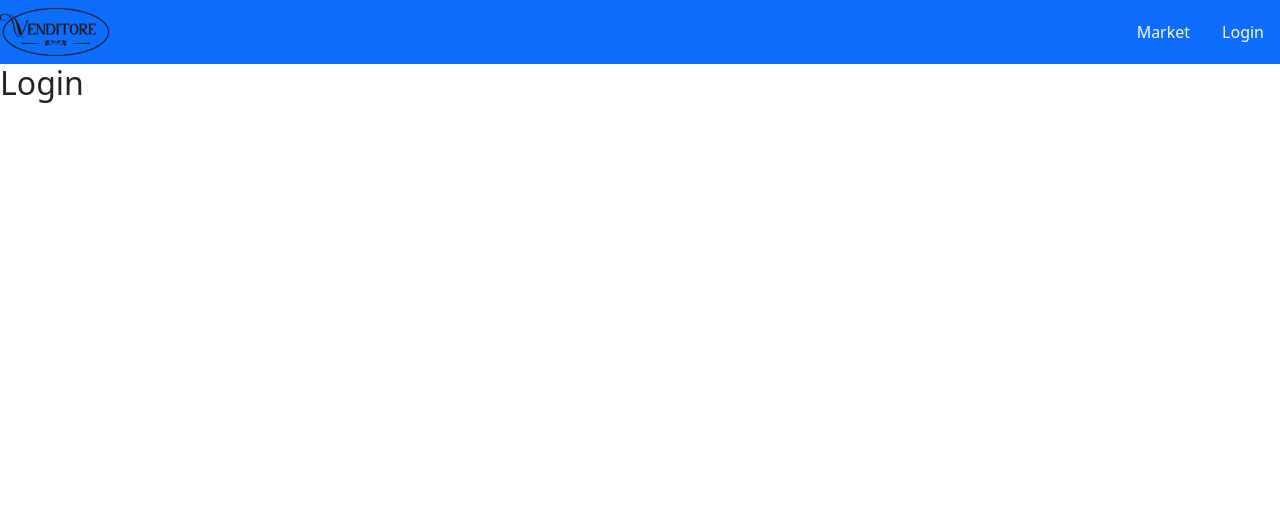
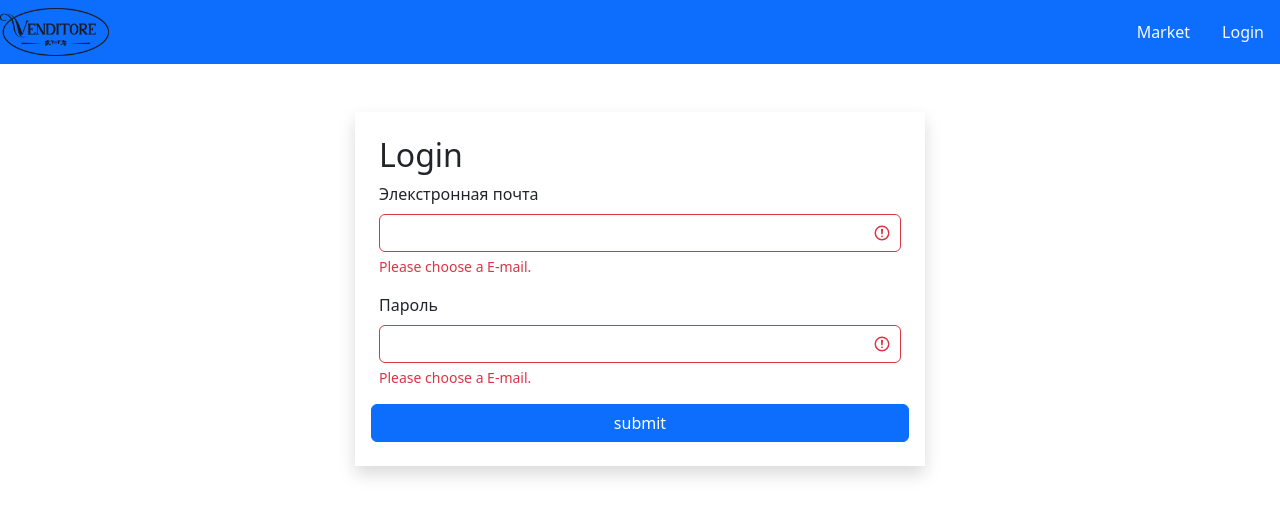
Before and after one commit to AlexIvanov1809/vs, a React (Create React App) app: page /login in a window 1280 px wide. Shown: the top 516 px of the page. Built offline with nearby package versions, Linux system fonts and the light colour scheme.

Commit message:
Added login and filter

```diff
--- /dev/null
+++ b/src/app/components/common/form/textForm.jsx
@@ -0,0 +1,37 @@
+import React from "react";
+import PropTypes from "prop-types";
+
+const TextForm = ({ label, name, type, onChange }) => {
+  return (
+    <div className="md-4">
+      <label htmlFor={name} className="form-label">
+        {label}
+      </label>
+      <div className="input-group has-validation">
+        <input
+          type={type}
+          name={name}
+          className="form-control is-invalid"
+          id={name}
+          onChange={onChange}
+        />
+        <div id="validationServerUsernameFeedback" className="invalid-feedback">
+          Please choose a E-mail.
+        </div>
+      </div>
+    </div>
+  );
+};
+TextForm.defaultProps = {
+  type: "text"
+};
+TextForm.propTypes = {
+  label: PropTypes.string,
+  type: PropTypes.string,
+  name: PropTypes.string,
+  // value: PropTypes.string,
+  // error: PropTypes.string,
+  onChange: PropTypes.func
+};
+
+export default TextForm;
--- a/src/app/components/common/groupList.jsx
+++ b/src/app/components/common/groupList.jsx
@@ -1,9 +1,14 @@
 import React from "react";
 import PropTypes from "prop-types";
 
-const GroupList = ({ countries, selectedCountry, onSelectCountry }) => {
-  const onChange = (e) => {
-    onSelectCountry(e.target.value);
+const GroupList = ({ groupItems, selectedCountry, onSelectCountry, name }) => {
+  const filtredItems = groupItems
+    .filter((item, index) => groupItems.indexOf(item) === index)
+    .filter(Boolean)
+    .sort();
+
+  const onChange = ({ target }) => {
+    onSelectCountry(target.value, target.name);
   };
   let index = 0;
   return (
@@ -11,10 +16,11 @@ const GroupList = ({ countries, selectedCountry, onSelectCountry }) => {
       className="form-select w-75 mx-auto mt-2"
       aria-label="Default select example"
       value={selectedCountry}
+      name={name}
       onChange={onChange}
     >
-      <option value="">choose country</option>
-      {countries.map((item) => (
+      <option value="">Choose</option>
+      {filtredItems.map((item) => (
         <option key={index++} value={item}>
           {item}
         </option>
@@ -40,6 +46,9 @@ const GroupList = ({ countries, selectedCountry, onSelectCountry }) => {
 };
 
 GroupList.propTypes = {
-  countries: PropTypes.array.isRequired
+  groupItems: PropTypes.array.isRequired,
+  selectedCountry: PropTypes.string.isRequired,
+  onSelectCountry: PropTypes.func.isRequired,
+  name: PropTypes.string.isRequired
 };
 export default GroupList;
--- /dev/null
+++ b/src/app/components/ui/loginForm.jsx
@@ -0,0 +1,39 @@
+import React, { useState } from "react";
+import TextForm from "../common/form/textForm";
+
+const LoginForm = () => {
+  const [data, setData] = useState({ email: "", password: "" });
+
+  // const validatorConfig = {
+  //   email: {
+  //     isRequared: { message: "Необходимо укахать ваш e-mail" }
+  //   },
+  //   password: { isRequared: { message: "Необходимо укахать ваш e-mail" } }
+  // };
+
+  const handleChange = ({ target }) => {
+    setData((prevState) => ({ ...prevState, [target.name]: target.value }));
+  };
+  console.log(data);
+  return (
+    <form className="row g-3">
+      <TextForm
+        label="Элекстронная почта"
+        name="email"
+        type="text"
+        onChange={handleChange}
+      />
+      <TextForm
+        label="Пароль"
+        name="password"
+        type="password"
+        onChange={handleChange}
+      />
+      <button className="btn btn-primary w-100 mx-auto" type="submit">
+        submit
+      </button>
+    </form>
+  );
+};
+
+export default LoginForm;
--- a/src/app/layouts/login.jsx
+++ b/src/app/layouts/login.jsx
@@ -1,7 +1,17 @@
 import React from "react";
+import LoginForm from "../components/ui/loginForm";
 
 const Login = () => {
-  return <h2>Login</h2>;
+  return (
+    <div className="container mt-5">
+      <div className="row">
+        <div className="col-md-6 offset-md-3 shadow p-4">
+          <h2>Login</h2>
+          <LoginForm />
+        </div>
+      </div>
+    </div>
+  );
 };
 
 export default Login;
--- a/src/app/layouts/marketPlace.jsx
+++ b/src/app/layouts/marketPlace.jsx
@@ -9,6 +9,10 @@ const MarketPlace = () => {
   const [coffeeAssortment, setCoffeeAssortment] = useState([]);
   const [currentPage, setCurrentPage] = useState(1);
   const [selectedCountry, setSelectedCountry] = useState("");
+  const [keyFilter, setKeyFilter] = useState("");
+
+  const countriesItems = coffeeAssortment.map((item) => item.country);
+  const formItems = coffeeAssortment.map((item) => item.form);
 
   useEffect(() => {
     api.coffeeItems.fetchAll().then((data) => setCoffeeAssortment(data));
@@ -17,19 +21,13 @@ const MarketPlace = () => {
     setCurrentPage(1);
   }, [selectedCountry]);
 
-  const countriesItems = [];
-  coffeeAssortment.map((item) => countriesItems.push(item.country));
-  const countries = countriesItems
-    .filter((item, index) => countriesItems.indexOf(item) === index)
-    .filter(Boolean)
-    .sort();
-
   const handleCurrentPageSet = (page) => {
     setCurrentPage(page);
   };
 
-  const handleCountrySelect = (country) => {
-    setSelectedCountry(country);
+  const handleCountrySelect = (value, item) => {
+    setSelectedCountry(value);
+    setKeyFilter(item);
   };
 
   const handleToggleChengeweightItem = (id, weight) => {
@@ -48,11 +46,12 @@ const MarketPlace = () => {
       })
     );
   };
+  const pageSize = 4;
 
-  const pageSize = 4;
   const filteredCountries = selectedCountry
-    ? coffeeAssortment.filter((item) => item.country === selectedCountry)
+    ? coffeeAssortment.filter((item) => item[keyFilter] === selectedCountry)
     : coffeeAssortment;
+
   const itemsQty = filteredCountries.length;
   const itemsOnPage = paginate(filteredCountries, currentPage, pageSize);
   const handleResetFilter = () => {
@@ -63,9 +62,16 @@ const MarketPlace = () => {
       <aside className="border h-100 mt-2 mx-2 text-center ">
         <div style={{ width: "15rem" }}>
           <GroupList
-            countries={countries}
+            groupItems={countriesItems}
             selectedCountry={selectedCountry}
             onSelectCountry={handleCountrySelect}
+            name="country"
+          />
+          <GroupList
+            groupItems={formItems}
+            selectedCountry={selectedCountry}
+            onSelectCountry={handleCountrySelect}
+            name="form"
           />
           <button className="btn btn-primary m-2" onClick={handleResetFilter}>
             Reset
```
